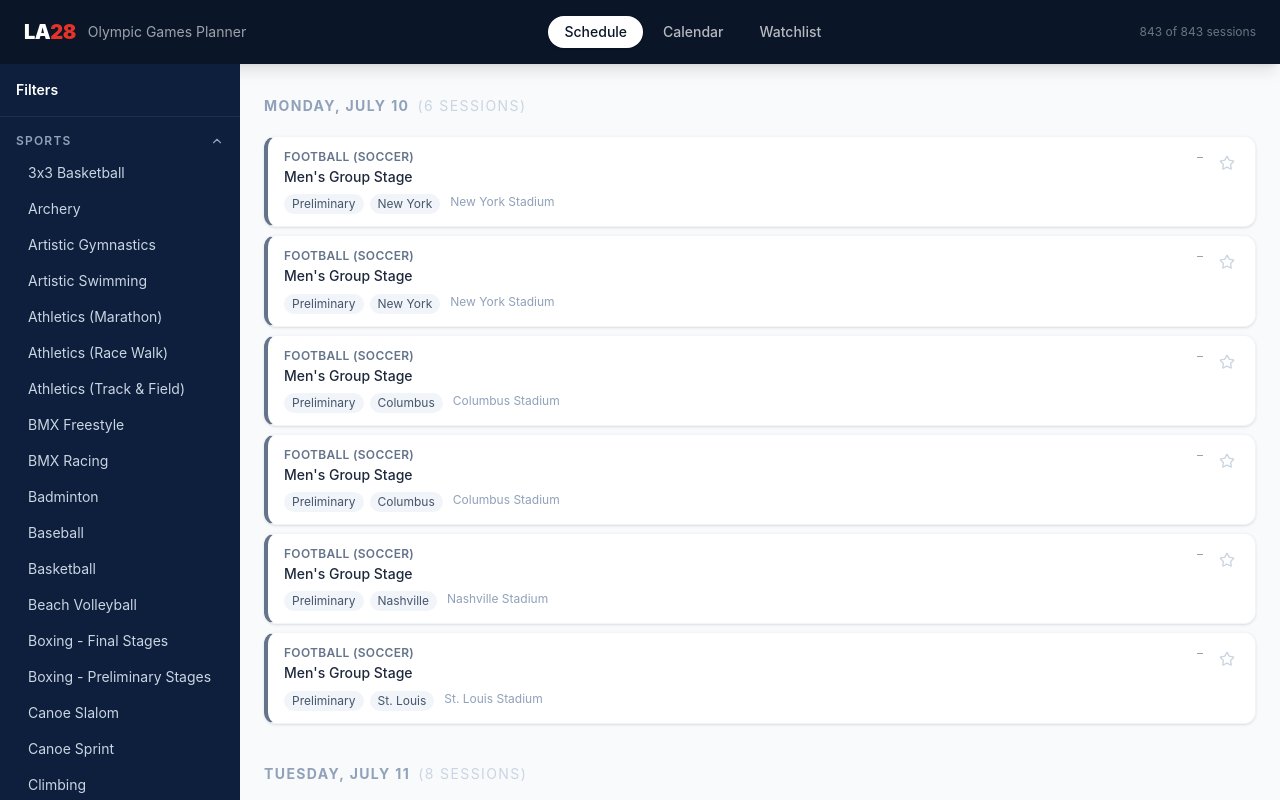
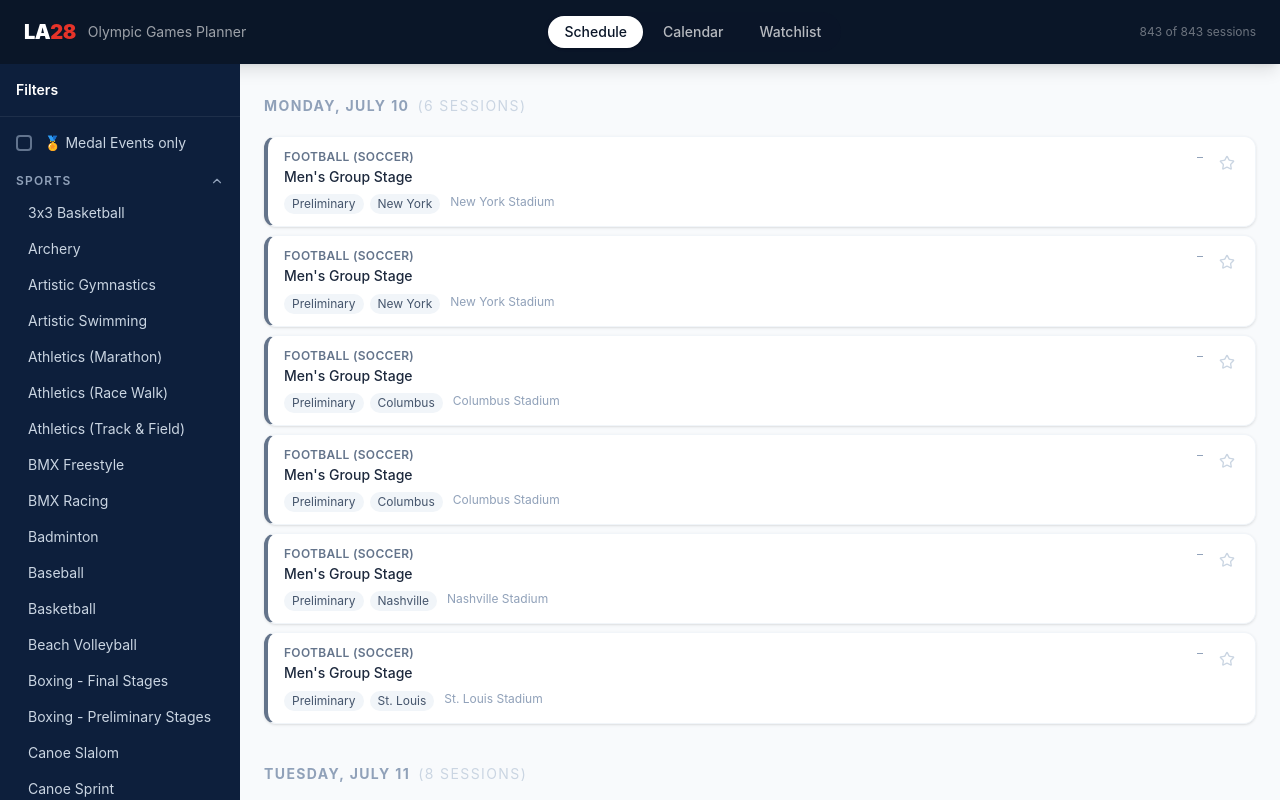
Before and after one commit to vincewoo/olympics-planner, a React (Vite) app: page / in a window 1280 px wide. Built offline with nearby package versions, Linux system fonts and the light colour scheme.

Commit message:
Adding toggle for medal events

```diff
--- a/src/App.tsx
+++ b/src/App.tsx
@@ -15,6 +15,7 @@ export default function App() {
   const [activeTab, setActiveTab] = useState<TabId>('list')
   const [selectedSports, setSelectedSports] = useState<Set<string>>(new Set())
   const [selectedZones, setSelectedZones] = useState<Set<string>>(new Set())
+  const [medalOnly, setMedalOnly] = useState(false)
   const { watchlistIds, toggle } = useWatchlist()
 
   const allSports = useMemo(
@@ -26,7 +27,7 @@ export default function App() {
     []
   )
 
-  const filteredEvents = useFilteredEvents(allEvents, selectedSports, selectedZones)
+  const filteredEvents = useFilteredEvents(allEvents, selectedSports, selectedZones, medalOnly)
 
   function toggleSport(sport: string) {
     setSelectedSports(prev => {
@@ -47,6 +48,7 @@ export default function App() {
   function clearAll() {
     setSelectedSports(new Set())
     setSelectedZones(new Set())
+    setMedalOnly(false)
   }
 
   return (
@@ -74,8 +76,10 @@ export default function App() {
             allZones={allZones}
             selectedSports={selectedSports}
             selectedZones={selectedZones}
+            medalOnly={medalOnly}
             onToggleSport={toggleSport}
             onToggleZone={toggleZone}
+            onToggleMedalOnly={() => setMedalOnly(v => !v)}
             onClearAll={clearAll}
           />
         )}
--- a/src/components/FilterPanel/FilterPanel.tsx
+++ b/src/components/FilterPanel/FilterPanel.tsx
@@ -16,8 +16,10 @@ interface Props {
   allZones: string[]
   selectedSports: Set<string>
   selectedZones: Set<string>
+  medalOnly: boolean
   onToggleSport: (sport: string) => void
   onToggleZone: (zone: string) => void
+  onToggleMedalOnly: () => void
   onClearAll: () => void
 }
 
@@ -152,11 +154,13 @@ export function FilterPanel({
   allZones,
   selectedSports,
   selectedZones,
+  medalOnly,
   onToggleSport,
   onToggleZone,
+  onToggleMedalOnly,
   onClearAll,
 }: Props) {
-  const hasFilters = selectedSports.size > 0 || selectedZones.size > 0
+  const hasFilters = selectedSports.size > 0 || selectedZones.size > 0 || medalOnly
 
   return (
     <aside className="w-60 shrink-0 bg-[#0d1f3c] flex flex-col h-full overflow-y-auto">
@@ -173,6 +177,14 @@ export function FilterPanel({
       </div>
       {hasFilters && (
         <div className="px-4 py-2 flex flex-wrap gap-1 border-b border-slate-700/50">
+          {medalOnly && (
+            <button
+              onClick={onToggleMedalOnly}
+              className="text-xs bg-yellow-600 text-white rounded-full px-2 py-0.5 flex items-center gap-1 hover:bg-yellow-700"
+            >
+              🏅 Medal Events <X size={10} />
+            </button>
+          )}
           {[...selectedSports].map(s => (
             <button
               key={s}
@@ -194,6 +206,34 @@ export function FilterPanel({
         </div>
       )}
       <div className="px-4 py-4 flex-1">
+        {/* Medal Events checkbox */}
+        <div className="mb-5">
+          <label className="flex items-center gap-3 cursor-pointer group">
+            <div
+              onClick={onToggleMedalOnly}
+              className={`w-4 h-4 rounded border-2 flex items-center justify-center shrink-0 transition-colors ${
+                medalOnly
+                  ? 'bg-yellow-500 border-yellow-500'
+                  : 'border-slate-500 group-hover:border-slate-300'
+              }`}
+            >
+              {medalOnly && (
+                <svg viewBox="0 0 10 10" className="w-2.5 h-2.5 text-white" fill="none" stroke="currentColor" strokeWidth="2">
+                  <polyline points="1.5,5 4,7.5 8.5,2" />
+                </svg>
+              )}
+            </div>
+            <span
+              onClick={onToggleMedalOnly}
+              className={`text-sm transition-colors ${
+                medalOnly ? 'text-yellow-400 font-medium' : 'text-slate-300 group-hover:text-white'
+              }`}
+            >
+              🏅 Medal Events only
+            </span>
+          </label>
+        </div>
+
         <FilterSection
           title="Sports"
           items={allSports}
--- a/src/hooks/useFilteredEvents.ts
+++ b/src/hooks/useFilteredEvents.ts
@@ -1,16 +1,20 @@
 import { useMemo } from 'react'
 import type { OlympicEvent } from '../types'
+
+const MEDAL_SESSION_TYPES = new Set(['Final', 'Bronze'])
 
 export function useFilteredEvents(
   events: OlympicEvent[],
   selectedSports: Set<string>,
-  selectedZones: Set<string>
+  selectedZones: Set<string>,
+  medalOnly: boolean
 ): OlympicEvent[] {
   return useMemo(() => {
     return events.filter(e => {
       const sportOk = selectedSports.size === 0 || selectedSports.has(e.sport)
       const zoneOk = selectedZones.size === 0 || selectedZones.has(e.zone)
-      return sportOk && zoneOk
+      const medalOk = !medalOnly || MEDAL_SESSION_TYPES.has(e.sessionType)
+      return sportOk && zoneOk && medalOk
     })
-  }, [events, selectedSports, selectedZones])
+  }, [events, selectedSports, selectedZones, medalOnly])
 }
```
